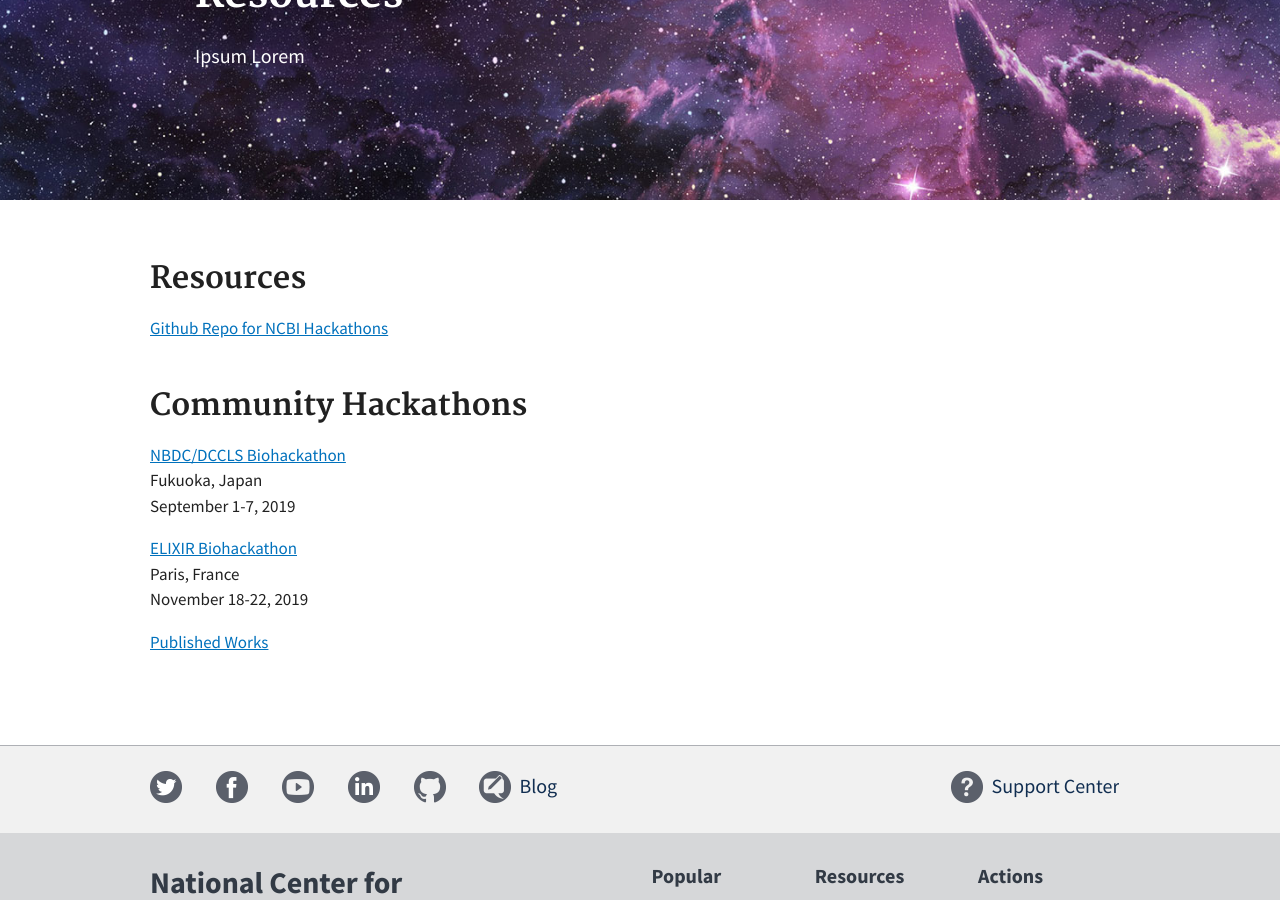
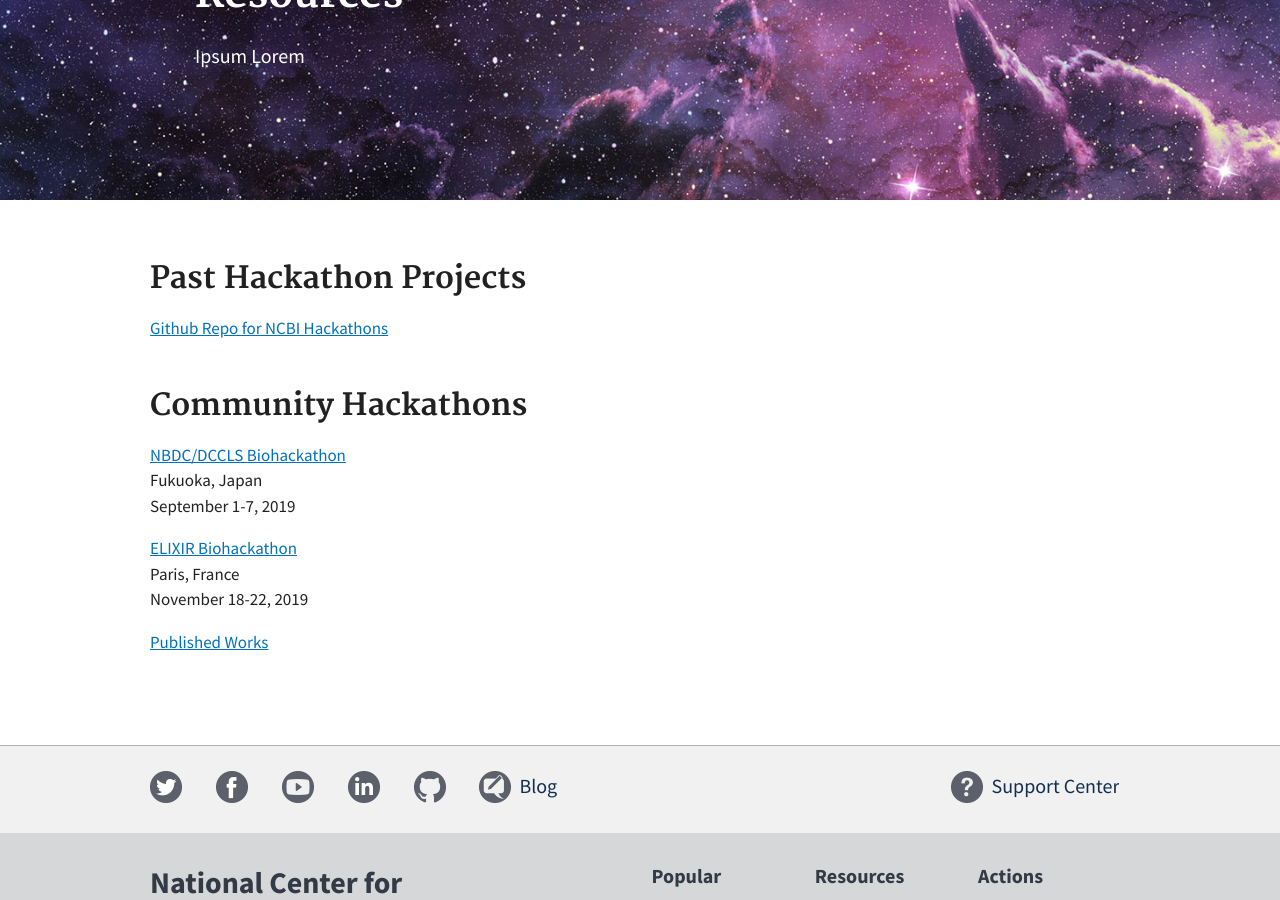
Before and after one commit to NCBI-Codeathons/ncbi-codeathons.github.io, a Jekyll site: the page built from resources.md, in a window 1280 px wide and 900 px high, scrolled down 317 px. Built offline with Jekyll 4.4.1, drawn with Linux system fonts in a browser that asks for light colours.

Commit message:
Update resources.md

```diff
--- a/resources.md
+++ b/resources.md
@@ -3,7 +3,7 @@ layout: default
 title: Resources
 permalink: /resources
 ---
-## Resources
+## Past Hackathon Projects
 
 [Github Repo for NCBI Hackathons](https://github.com/NCBI-Hackathons)
 
```
